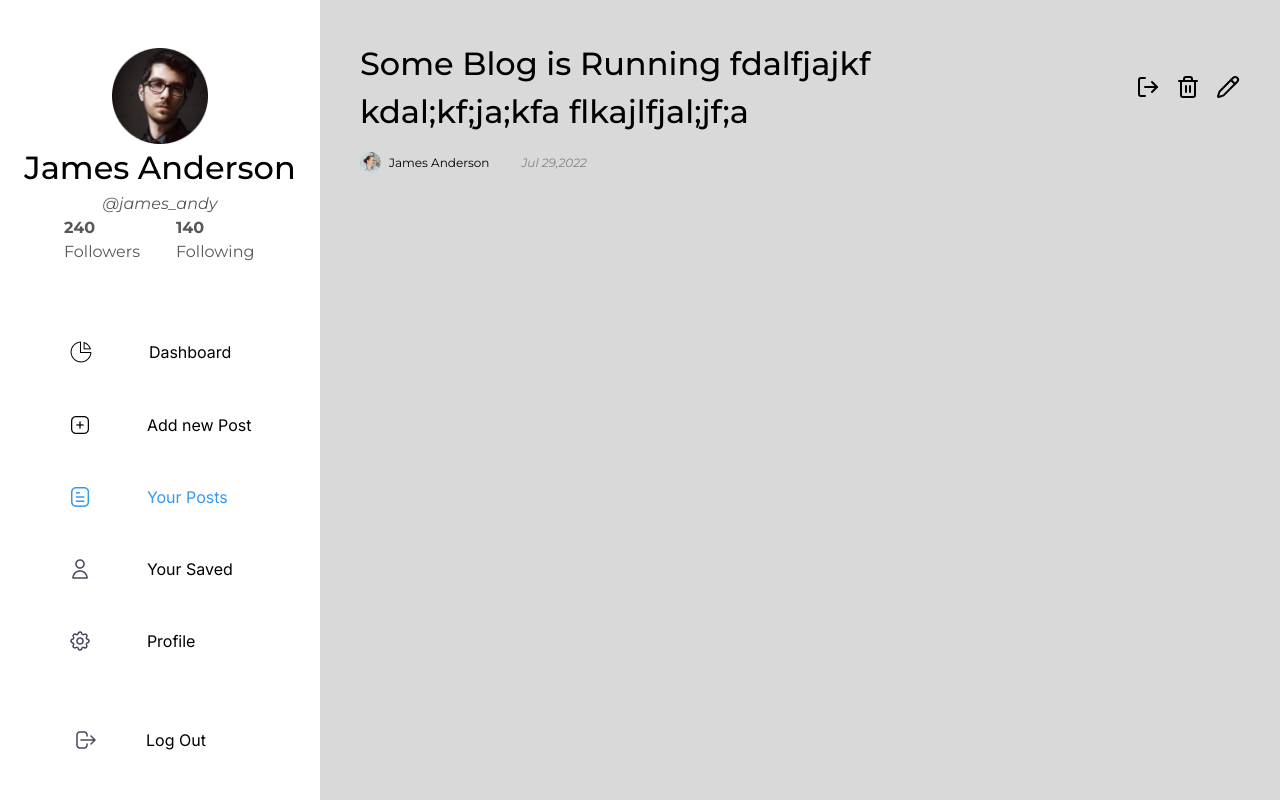
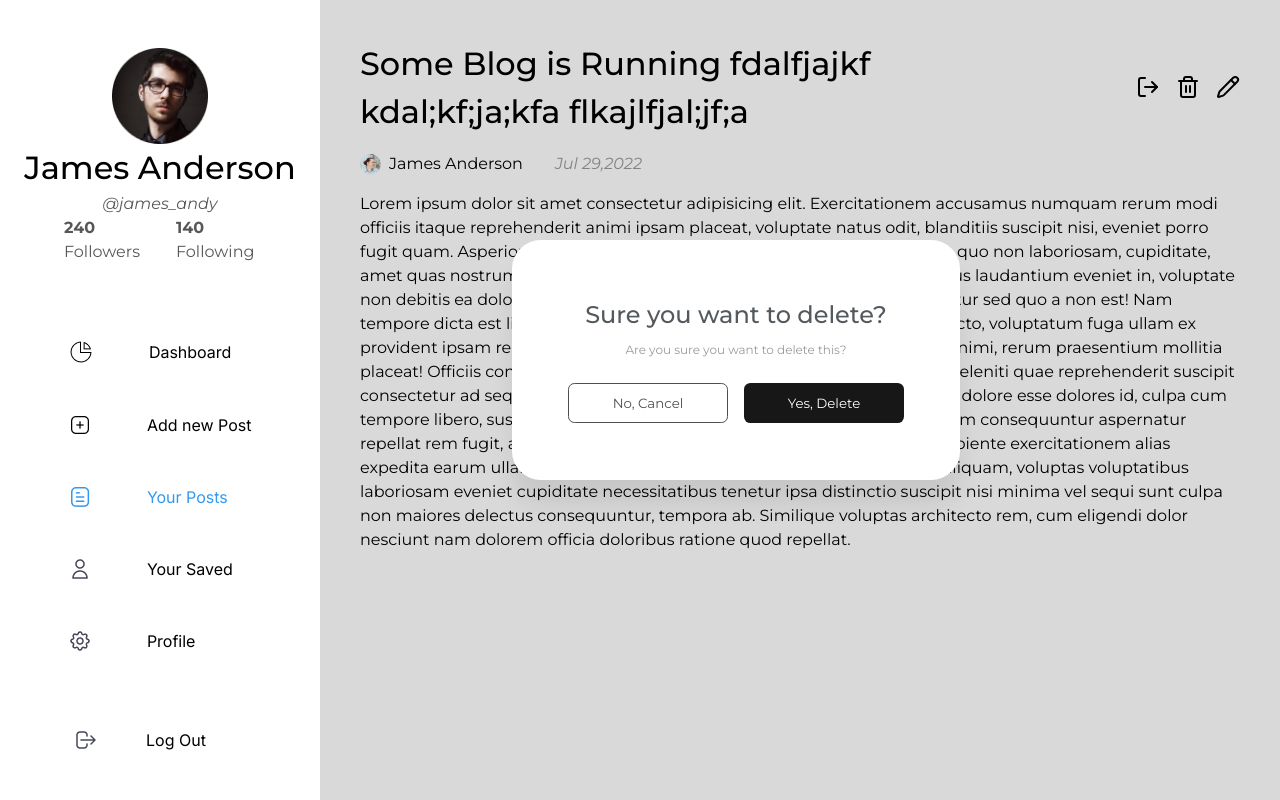
Before and after one commit to Tanish-Mishra/dhondhi-assignment-frontend, a React (Vite) app: page / in a window 1280 px wide. Built offline with nearby package versions, Linux system fonts and the light colour scheme.

Commit message:
feat: read blog component added

```diff
--- a/src/components/Blogs/Blogs.module.css
+++ b/src/components/Blogs/Blogs.module.css
@@ -1,5 +1,5 @@
-@import url('https://fonts.googleapis.com/css2?family=Montserrat:ital,wght@0,100..900;1,100..900&display=swap');
-@import url('https://fonts.googleapis.com/css2?family=Inter:wght@100..900&family=Montserrat:ital,wght@0,100..900;1,100..900&display=swap');
+@import url("https://fonts.googleapis.com/css2?family=Montserrat:ital,wght@0,100..900;1,100..900&display=swap");
+@import url("https://fonts.googleapis.com/css2?family=Inter:wght@100..900&family=Montserrat:ital,wght@0,100..900;1,100..900&display=swap");
 .blogs {
   padding: var(--margin-medium-large);
   background: var(--color-accent);
@@ -8,14 +8,12 @@
   display: flex;
   flex-direction: column;
   gap: var(--margin-small);
-
 }
 
 .blogs__header {
   display: flex;
   justify-content: space-between;
   align-items: center;
-
 }
 .blogs__header .blogs__header_btn {
   display: flex;
@@ -64,15 +62,13 @@
   height: 3.5rem;
   width: 20rem;
   color: #fff;
-   background: #59ACF3;
+  background: #59acf3;
   border-radius: 1rem;
-
 }
 
 .popup__main_icon * {
   width: 15rem;
   height: 15rem;
-
 }
 
 .popup__noblogs button:hover {
@@ -88,6 +84,6 @@ select {
   border-radius: 0.4rem;
   padding: 0.5rem;
   background: var(--color-accent-keyword);
-    color:#6941C6;
+  color: #6941c6;
   width: 20%;
 }
--- a/src/components/ReadBlog/ReadBlog.jsx
+++ b/src/components/ReadBlog/ReadBlog.jsx
@@ -1,24 +1,28 @@
-import React from 'react'
-import styles from './ReadBlog.module.css'
+import React from "react";
+import styles from "./ReadBlog.module.css";
 
 import MiniProfilePic from "/assets/images/mini_profile.png";
-import {  Trash2 } from 'lucide-react';
-import { Pencil } from 'lucide-react';
-import { LogOut } from 'lucide-react';
+import { Trash2 } from "lucide-react";
+import { Pencil } from "lucide-react";
+import { LogOut } from "lucide-react";
 
 const ReadBlog = () => {
   return (
     <div className={styles.blog}>
-
+        <ConfirmationPopup/>
       <div className={styles.blog__header}>
         <h2>Some Blog is Running fdalfjajkfkdal;kf;ja;kfa flkajlfjal;jf;a</h2>
 
-
-
         <div className={styles.blog__header_btn}>
-        <button><LogOut/></button>
-        <button><Trash2/></button>
-        <button><Pencil/></button>
+          <button>
+            <LogOut />
+          </button>
+          <button>
+            <Trash2 />
+          </button>
+          <button>
+            <Pencil />
+          </button>
         </div>
       </div>
 
@@ -29,8 +33,48 @@ const ReadBlog = () => {
         <div className={styles.blogcard__information_date}>Jul 29,2022</div>
       </div>
 
+      <p>
+        Lorem ipsum dolor sit amet consectetur adipisicing elit. Exercitationem
+        accusamus numquam rerum modi officiis itaque reprehenderit animi ipsam
+        placeat, voluptate natus odit, blanditiis suscipit nisi, eveniet porro
+        fugit quam. Asperiores natus esse sunt quasi fugiat deserunt repudiandae
+        quo non laboriosam, cupiditate, amet quas nostrum eveniet aliquid
+        consequuntur, cumque enim? Doloribus laudantium eveniet in, voluptate
+        non debitis ea dolor laborum necessitatibus ut quas id odit. Ducimus
+        pariatur sed quo a non est! Nam tempore dicta est libero corporis
+        quaerat laboriosam natus veritatis architecto, voluptatum fuga ullam ex
+        provident ipsam recusandae ratione! Quam quas excepturi odit odio quis
+        animi, rerum praesentium mollitia placeat! Officiis consequatur earum,
+        architecto est neque maiores beatae deleniti quae reprehenderit suscipit
+        consectetur ad sequi blanditiis? At natus provident reiciendis
+        accusantium dolore esse dolores id, culpa cum tempore libero, suscipit
+        eveniet omnis impedit nulla quam voluptatum! Illum consequuntur
+        aspernatur repellat rem fugit, accusantium, minima, iure temporibus non
+        quasi aut sapiente exercitationem alias expedita earum ullam.
+        Voluptatibus nulla voluptatem voluptates. Eos est aliquam, voluptas
+        voluptatibus laboriosam eveniet cupiditate necessitatibus tenetur ipsa
+        distinctio suscipit nisi minima vel sequi sunt culpa non maiores
+        delectus consequuntur, tempora ab. Similique voluptas architecto rem,
+        cum eligendi dolor nesciunt nam dolorem officia doloribus ratione quod
+        repellat.
+      </p>
     </div>
-  )
-}
+  );
+};
 
-export default ReadBlog
+const ConfirmationPopup = () => {
+  return <div className={styles.confirmation_popup}>
+  <h2>Sure you want to delete?</h2>
+  <span>Are you sure you want to delete this?</span>
+  <div className={styles.confirmation_popup_btn_container}>
+   <button>
+    No, Cancel
+   </button>
+   <button>
+    Yes, Delete
+   </button>
+  </div>
+  </div>
+};
+
+export default ReadBlog;
--- a/src/components/ReadBlog/ReadBlog.module.css
+++ b/src/components/ReadBlog/ReadBlog.module.css
@@ -6,6 +6,8 @@
   display: flex;
   flex-direction: column;
   gap: var(--margin-small);
+  overflow: scroll;
+  scrollbar-width: none;
 }
 
 .blog__header {
@@ -13,12 +15,12 @@
   align-items: center;
   justify-content: space-between;
 }
-.blog__header  .blog__header_btn {
+.blog__header .blog__header_btn {
   display: flex;
   gap: var(--margin-small);
 }
 .blog__header button {
-    border:none;
+  border: none;
   outline: none;
   background: none;
 }
@@ -26,7 +28,7 @@
 .blog__header button:hover {
   scale: 1.1;
 }
-.blog__header h2{
+.blog__header h2 {
   width: 60%;
   word-break: break-all;
 }
@@ -41,9 +43,69 @@
   display: flex;
   align-items: center;
   gap: 2rem;
-    font-size: var(--font-small-s);
+  font-size: var(--font-small);
 }
 .blogcard__information_date {
   color: var(--color-accent-2);
   font-style: italic;
 }
+
+.confirmation_popup {
+  position: fixed;
+  top: 30%;
+  right: 25%;
+  display: flex;
+  flex-direction: column;
+  background: #fff;
+  height: 30vh;
+  width: 35%;
+  display: flex;
+  align-items: center;
+  justify-content: center;
+  box-shadow: 0px 24.77px 24.77px 0px #00000014;
+  border-radius: 1.8rem;
+  gap: 0.5rem;
+}
+
+.confirmation_popup h2 {
+  color: #54595e;
+  font-size: var(--font-medium-sm);
+  font-weight: 500;
+}
+
+.confirmation_popup span {
+  font-size: var(--font-small-s);
+  color: #54595e99;
+}
+
+.confirmation_popup_btn_container {
+  margin: 1rem 0 0 0;
+  display: flex;
+  gap: var(--margin-small);
+}
+
+.confirmation_popup_btn_container button {
+  display: flex;
+  align-items: center;
+  justify-content: center;
+  gap: var(--margin-small-s);
+  border-radius: 0.4rem;
+  font-family: "Montserrat", sans-serif;
+  outline: none;
+  border: none;
+  height: 2.5rem;
+  width: 10rem;
+  color: #fff;
+  background-color: var(--color-accent-btn);
+}
+
+.confirmation_popup_btn_container button:nth-child(1) {
+  border: 1.5px solid #4f4f4f;
+  color: #4f4f4f;
+
+  background: transparent;
+}
+
+.confirmation_popup_btn_container button:hover {
+  scale: 1.05;
+}
```
Lines whose indentation alone changed are shown as unchanged.
